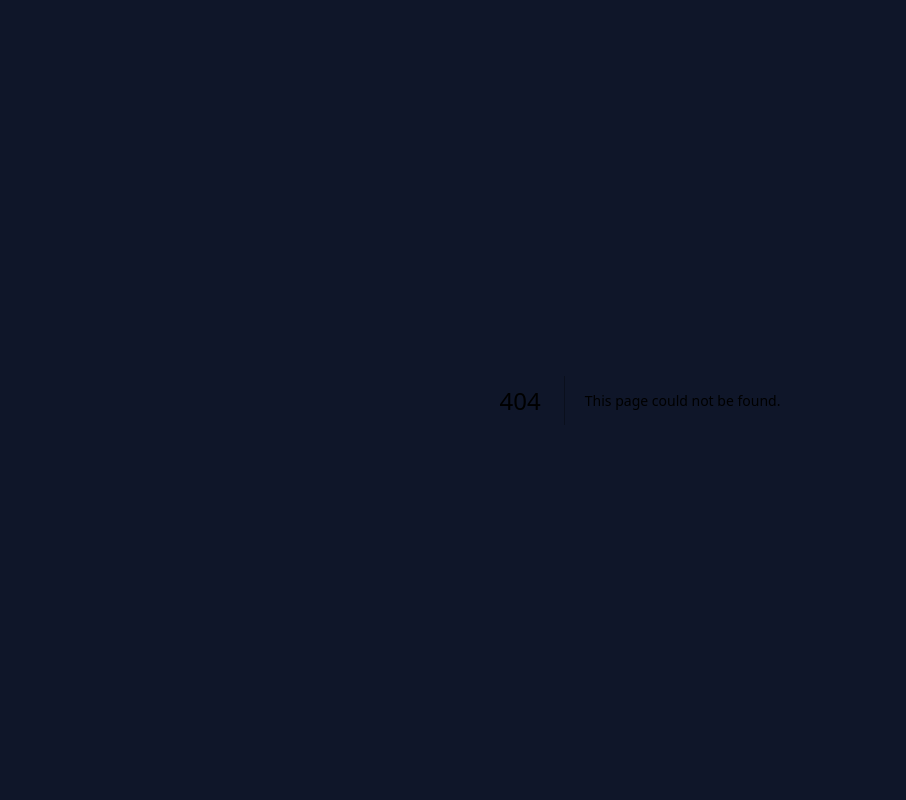
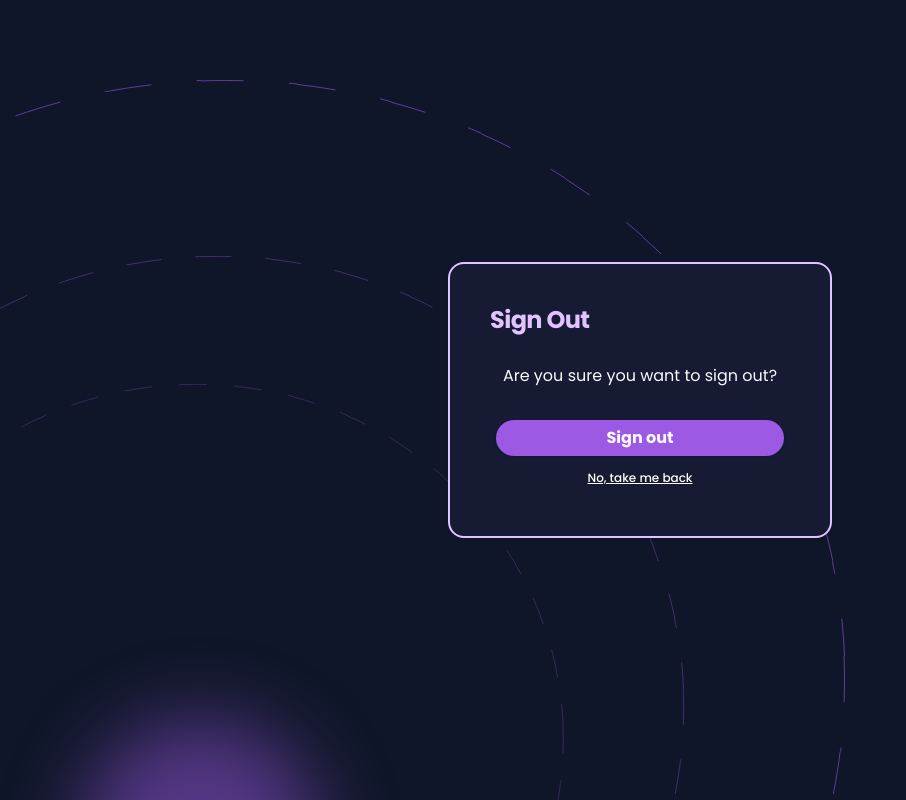
Before and after one commit to MLSAKIIT/AlgoArena, a Next.js app: page /sign-out in a window 1280 px wide. Before the commit this address had no page. Shown: the whole page, without its empty margins (0-906 px from the left). Built offline with nearby package versions, Linux system fonts and the light colour scheme.

Commit message:
added signout buttons

```diff
--- a/src/app/(auth)/sign-in/page.jsx
+++ b/src/app/(auth)/sign-in/page.jsx
@@ -4,7 +4,7 @@ import Image from "next/image";
 
 const SignInPage = ({ searchParams }) => {
   return (
-    <div className=" relative overflow-hidden flex py-10 flex-col items-center justify-center flex-0 flex-auto lg:px-0">
+    <div className="h-screen relative overflow-hidden flex py-10 flex-col items-center justify-center flex-0 flex-auto lg:px-0">
       <LoginForm callbackUrl={searchParams.callbackUrl} />
       {/* Background */}
       <Image
--- /dev/null
+++ b/src/app/(auth)/sign-out/page.jsx
@@ -0,0 +1,69 @@
+"use client";
+import React from "react";
+import Image from "next/image";
+import Link from "next/link";
+import { Card, CardContent, CardHeader, CardTitle } from "@/components/ui/card";
+import { Button, buttonVariants } from "@/components/ui/button";
+import { signOut } from "next-auth/react";
+
+const SignOut = () => {
+  return (
+    <div className=" relative h-screen overflow-hidden flex py-10 flex-col items-center justify-center flex-0 flex-auto lg:px-0">
+      <Card className="sm:bg-color-6 w-full sm:w-96 sm:rounded-2xl rounded-none sm:border-solid border-none">
+        <CardHeader className="space-y-1">
+          <CardTitle className="text-2xl text-center sm:text-left">
+            Sign Out
+          </CardTitle>
+        </CardHeader>
+        <CardContent>
+          <div className="flex flex-col text-center w-full space-y-4 mt-1">
+            Are you sure you want to sign out?
+          </div>
+          <div className="flex flex-col justify-center items-center gap-1 mt-8">
+            <Button
+              onClick={() => signOut({ callbackUrl: "/sign-in" })}
+              className="w-full font-bold text-md max-w-72"
+              type="submit"
+            >
+              Sign out
+            </Button>
+            <Link
+              className={buttonVariants({
+                variant: "authLink",
+                className: "text-xs",
+              })}
+              href="/"
+            >
+              No, take me back
+            </Link>
+          </div>
+        </CardContent>
+      </Card>
+      {/* Background */}
+      <Image
+        src="/assets/icons/Ellipse3.svg"
+        alt="Ellipse"
+        height={100}
+        width={24}
+        className="fixed min-[1536px]:hidden -z-10 w-[80rem] h-[75rem] left-[-20rem] top-[5rem] opacity-60 lg:block hidden "
+      />
+      <Image
+        src="/assets/icons/Ellipse3.svg"
+        alt="Ellipse"
+        height={100}
+        width={24}
+        className="fixed min-[1536px]:hidden -z-10 w-[68.0625rem] h-[56.5rem] left-[-16rem] top-[16rem] opacity-50 lg:block hidden"
+      />
+      <Image
+        src="/assets/icons/Ellipse3.svg"
+        alt="Ellipse"
+        height={100}
+        width={24}
+        className="fixed min-[1536px]:hidden -z-10 w-[51.5rem] h-[44.5rem] left-[-10rem] top-[24rem] overflow-hidden opacity-50 lg:block hidden"
+      />
+      <div className="fixed min-[1536px]:hidden -z-10 w-[15rem] h-[15rem] left-[5rem] bg-color-2 rounded-full blur-2xl bottom-[-10rem] opacity-50 lg:block hidden" />
+    </div>
+  );
+};
+
+export default SignOut;
--- a/src/app/(auth)/sign-up/page.jsx
+++ b/src/app/(auth)/sign-up/page.jsx
@@ -4,7 +4,7 @@ import Image from "next/image";
 
 function Page() {
   return (
-    <div className=" relative overflow-hidden flex py-10 flex-col items-center justify-center flex-0 flex-auto lg:px-0">
+    <div className="h-screen relative overflow-hidden flex py-10 flex-col items-center justify-center flex-0 flex-auto lg:px-0">
       <RegisterForm />
       {/* Background */}
       <Image
--- a/src/components/dashboard/Dashboard.jsx
+++ b/src/components/dashboard/Dashboard.jsx
@@ -1,4 +1,4 @@
-"use client"
+"use client";
 
 import Socials from "@/components/footer/Socials";
 import Image from "next/image";
@@ -6,11 +6,12 @@ import DashCoursesCard from "./Dashcard";
 import Title from "../ui/Title";
 import SortCourses from "./SortCourses";
 import MoreCourses from "./MoreCourses";
-
+import { useSession } from "next-auth/react";
+import Link from "next/link";
 
 export default function Dashboard() {
+  const { data: session } = useSession();
   return (
-
     <div className="overflow-hidden min-h-screen top-auto flex-auto xl:max-w-full  px-5 lg:max-w-7xl md:max-w-5xl">
       <div className="relative">
         <div className="absolute md:h-[75rem] md:w-[75rem] sm:h-[67rem] sm:w-[47rem] lg:top-[-180px] md:top-0 sm:top-[-20px] 2xl:left-[-80px] lg:left-[-250px] left-[-270px] overflow-hidden lg:rotate-[0deg] md:rotate-[10deg] sm:rotate-[-20deg] rotate-0 lg:block h-[60rem] w-[40rem]">
@@ -41,8 +42,16 @@ export default function Dashboard() {
           />
         </div>
       </div>
-
       <div className="CONTENT DIV flex flex-col mx-auto justify-between  xl:max-w-7xl md:max-w-5xl sm:max-w-4xl max-w-screen items-center">
+        {/* TODO: Redesign this button */}
+        {session && (
+          <Link
+            href="/sign-out"
+            className="bg-color-2 z-20 mt-2 text-[white] pr-5 pl-5 pt-2 pb-2 mr-6 ml-10 rounded-xl  hover:bg-gradient-to-r from-color-2 to-color-4"
+          >
+            Sign out
+          </Link>
+        )}
         {/* TITLE 1 */}
         <div className="HEADING DIV md:mt-12 mt-6 overflow-hidden relative ">
           <Title text="MORE COURSES FOR YOU" />
@@ -58,6 +67,7 @@ export default function Dashboard() {
           <Socials></Socials>
         </div>
       </div>
+
     </div>
   );
 }
--- a/src/components/ui/Navbar.jsx
+++ b/src/components/ui/Navbar.jsx
@@ -214,6 +214,14 @@ const Navbar = () => {
               Login
             </Link>
           )}
+          {session && (
+            <Link
+              href="/sign-out"
+              className="bg-color-2 mt-2 text-[white] pr-5 pl-5 pt-2 pb-2 mr-6 ml-10 rounded-xl  hover:bg-gradient-to-r from-color-2 to-color-4"
+            >
+              Sign out
+            </Link>
+          )}
         </div>
       </div>
     </>
```
Lines whose indentation alone changed are shown as unchanged.
